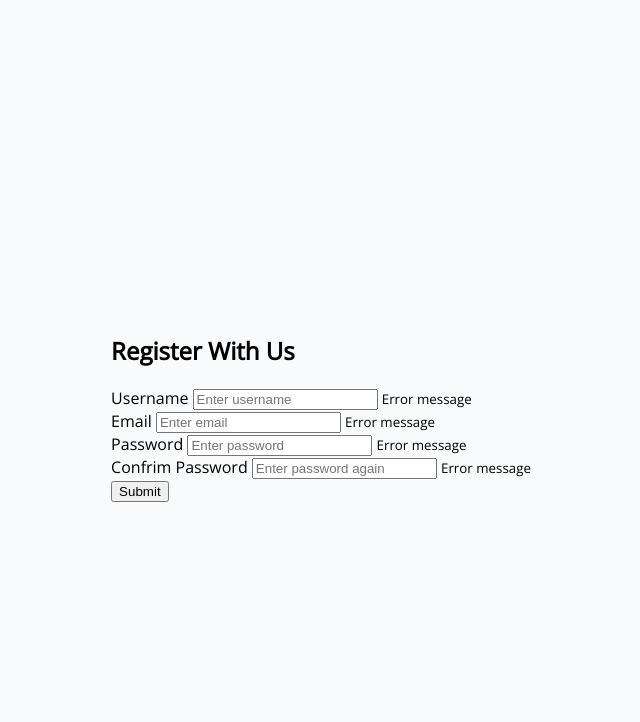
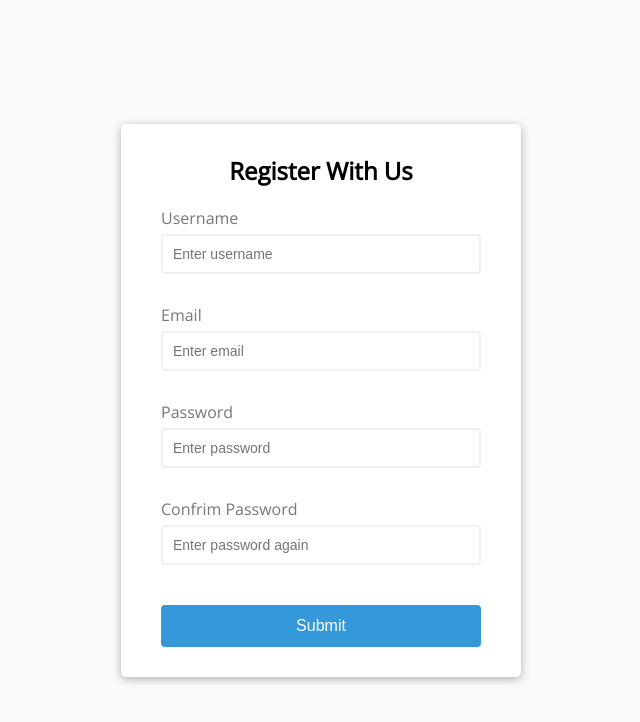
Before and after one commit to TomGilbert84/tomgilbert84.github.io, a plain HTML site: page index.html in a window 1280 px wide. Shown: the whole page, without its empty margins (319-959 px from the left). Drawn offline with nearby package versions, Linux system fonts and the light colour scheme.

Commit message:
Add css styling for the form

```diff
--- a/style.css
+++ b/style.css
@@ -1,5 +1,9 @@
 @import url('https://fonts.googleapis.com/css2?family=Open+Sans&display=swap');
 
+:root{
+    --success-color: #2ecc71;
+    --error-color: #e74c3c;
+}
 *{
     box-sizing: border-box;
 }
@@ -10,5 +14,82 @@ body{
     display: flex;
     align-items: center;
     justify-content: center;
-    min-height: 100vh
+    min-height: 100vh;
+    margin: 0;
 }
+
+.container{
+    background-color: white;
+    border-radius: 5px;
+    box-shadow: 0 2px 10px rgba(0,0,0,0.3);
+    width: 400px;
+}
+
+h2{
+    text-align: center;
+    margin: 0 0 20px;
+}
+
+.form{
+    padding: 30px 40px;
+}
+
+.form-control{
+    margin-bottom: 10px;
+    padding-bottom: 20px;
+    position: relative;
+}
+
+.form-control label{
+    color: #777;
+    display: block;
+    margin-bottom: 5px;
+}
+
+.form-control input{
+    border: 2px solid #f0f0f0;
+    border-radius: 4px;
+    display: block;
+    width: 100%;
+    padding: 10px;
+    font-size: 14px;
+}
+
+.form-control input:focus{
+    outline: 0;
+    border-color: #777;
+}
+
+.form-control.success input {
+    border-color: var(--success-color);
+
+}
+.form-control.error input {
+    border-color: var(--error-color);
+
+}
+
+.form-control small {
+    color: var(--error-color);
+    position: absolute;
+    bottom: 0;
+    left: 0;
+    visibility: hidden;
+}
+
+.form-control.error small{
+    visibility: visible;
+}
+
+.form button{
+    cursor: pointer;
+    background-color: #3498db;
+    border: 2px solid #3498db;
+    border-radius: 4px;
+    color: #fff;
+    display: block;
+    font-size: 16px;
+    padding: 10px;
+    margin-top: 20px;
+    width: 100%;
+}
```
